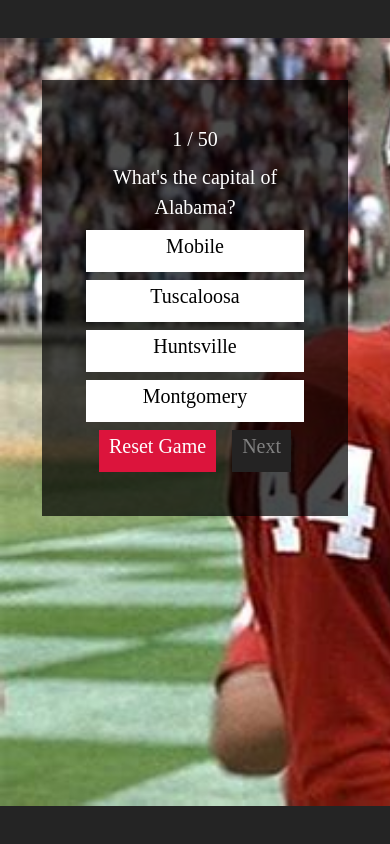
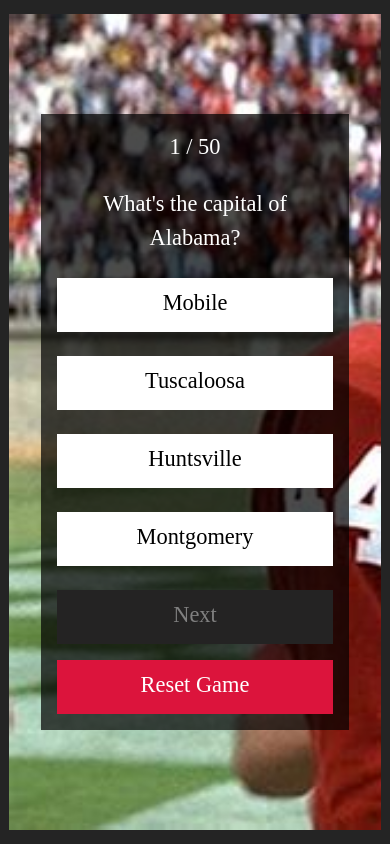
Before and after one commit to EGROENE/us-capitals-quiz, a React (Vite) app: page / in a window 390 px wide. Both pictures are taken after a click on the button "LET'S GO!". Built offline with nearby package versions, Linux system fonts and the light colour scheme; a web font is replaced by a local one.

Commit message:
Revise responsive styling

```diff
--- a/src/App.css
+++ b/src/App.css
@@ -34,7 +34,8 @@
 
 #hero.onQuestion {
   height: 81vh;
-  padding: 42px;
+  /* padding: 42px; */
+  padding: 2rem;
   background-size: cover;
   background-position: unset;
   background-repeat: no-repeat;
@@ -148,27 +149,159 @@
 }
 
 /* Responsive design */
-@media screen and (min-width: 1400px) {
+@media screen and (max-width: 1920px) {
+  #root {
+    max-width: unset;
+  }
+
   .message-box {
-      font-size: xx-large;
-      margin: 149px 240px;
+    margin: 4rem;
   }
 
   .message-box button {
-      font-size: xxx-large;
+    font-size: 2.5rem;
+    padding: 1rem;
+  }
+
+  .message-box h2,
+  .message-box h3 {
+    font-size: 2rem;
+  }
+
+  #hero.onQuestion {
+    width: 78vw;
   }
 
   .display-question {
+    padding: 2rem;
+    row-gap: 1rem;
+    margin: 2rem;
+  }
+
+  .display-question header, .total-score {
+    font-size: 2.75rem;
+  }
+
+  .display-question button {
+    font-size: 2.5rem;
+  }
+
+  .buttons-container {
+    margin-top: 0rem;
+  }
+
+  .buttons-container button {
+    padding: 0.75rem 0.75rem 1.5rem 0.75rem;
+  }
+
+  .second-btn {
+    margin-left: 11rem;
+  }
+
+  .results {
+    width: 68vw;
+  }
+}
+
+@media screen and (max-width: 1600px) {
+  .display-question {
+    padding: 1rem;
+    margin: 0rem;
+    row-gap: 1.25rem;
+  }
+
+  .display-question button {
+    font-size: 2rem;
+  }
+
+  /* .buttons-container {
+    margin-top: 0rem;
+  } */
+}
+
+@media screen and (max-width: 1536px) {
+  .display-question header,
+  .total-score {
+    font-size: 2rem;
+  }
+}
+
+@media screen and (max-width: 1400px) {
+  /* .message-box {
+      font-size: xx-large;
+      margin: 149px 240px;
+  } */
+
+  /* .message-box button {
+      font-size: xxx-large;
+  } */
+
+  /* .display-question {
       padding: 28px 45px 101px 45px;
       row-gap: var(--size-24);
       margin: 34px 34px 159px 34px;
-  }
+      margin: 2rem;
 
-  .display-question header,
+  } */
+
+  /* .display-question header,
   .total-score,
   .display-question button {
       font-size: xxx-large;
       padding-bottom: var(--size-12);
+  } */
+}
+
+@media screen and (max-width: 1280px) {
+  .display-question button {
+    font-size: 1.5rem;
+    padding: 0.5rem 2rem 0.75rem 2rem;
+  }
+
+  .display-question {
+    row-gap: 0.75rem;
+  }
+}
+
+@media screen and (max-width: 1024px) {
+  #hero.onGreet {
+    width: 86%;
+    height: 72rem;
+    margin: auto;
+    padding: 1rem;
+    display: flex;
+    align-items: center;
+  }
+
+  #hero.onQuestion {
+    width: 79vw;
+    display: flex;
+    align-items: center;
+    justify-content: center;
+    height: 63rem;
+  }
+
+  .display-question {
+    padding: 1rem;
+    margin: 0rem;
+    row-gap: 2rem;
+    width: 81%;
+  }
+
+  .display-question header{
+    font-size: 3rem;
+  }
+
+  .total-score {
+    font-size: 2.5rem;
+  }
+
+  .results {
+    height: 37rem;
+    display: flex;
+    flex-direction: column;
+    align-items: center;
+    justify-content: center;
   }
 }
 
@@ -217,6 +350,30 @@
   }
 }
 
+@media screen and (max-width: 914px) {
+  .total-score {
+    font-size: 2rem;
+  }
+}
+
+@media screen and (max-width: 884px) and (max-height: 1104px) {
+  #hero.onGreet {
+    height: 44rem;
+  }
+}
+
+@media screen and (max-width: 820px) {
+  #hero.onGreet {
+    height: 46rem;
+  }
+}
+
+@media screen and (max-width: 810px) {
+  .total-score {
+    font-size: 1.9rem;
+  }
+}
+
 @media screen and (max-width: 768px) {
   #hero {
       padding: 88px;
@@ -229,6 +386,110 @@
   .display-question {
       margin: 0;
       padding: var(--size-16);
+  }
+
+  .second-btn {
+    margin-left: 5rem;
+  }
+
+  .total-score {
+    font-size: 1.5rem;
+  }
+}
+
+@media screen and (max-width: 615px) {
+  .message-box button {
+    font-size: 1.75rem;
+  }
+
+  .display-question header {
+    font-size: 2rem;
+  }
+
+  .buttons-container {
+    display: flex;
+    justify-content: space-between;
+  }
+
+  .second-btn {
+    margin-left: 0rem;
+  }
+}
+
+@media screen and (max-width: 600px) {
+  h1 {
+    font-size: 4rem;
+    line-height: 1.5;
+    margin: 0;
+  }
+
+  .total-score {
+    font-size: 1.3rem;
+  }
+}
+
+@media screen and (max-width: 600px) and (max-height: 960px) {
+  #hero.onQuestion {
+    height: 50rem;
+  }
+
+  .message-box {
+    display: flex;
+    flex-direction: column;
+    justify-content: space-evenly;
+    align-items: center;
+    padding: 2rem;
+  }
+
+  .message-box h1 {
+    font-size: 3rem;
+  }
+}
+
+@media screen and (max-width: 540px) {
+  .message-box {
+    margin: 0rem;
+    padding: 1rem;
+  }
+
+  .display-question {
+    width: 97%;
+  }
+
+  .results {
+    margin: 0rem;
+    height: 24rem;
+    padding: 1rem;
+    display: flex;
+    flex-direction: column;
+    align-items: center;
+    justify-content: space-around;
+  }
+
+  .message-box h1 {
+    font-size: 2.6rem;
+  }
+}
+
+@media screen and (max-width: 500px) {
+  .display-question {
+    width: 94%;
+  }
+
+  .message-box h1 {
+    line-height: 1.4;
+    font-size: 2.5rem;
+  }
+}
+
+@media screen and (max-width: 448px) {
+  .total-score {
+    font-size: 1.2rem;
+  }
+
+  .message-box h1 {
+    line-height: 1.4;
+    font-size: 2.3rem;
   }
 }
 
@@ -249,15 +510,71 @@
   }
 }
 
-@media screen and (max-width: 375px) {
-  #hero {
-      padding: 25px;
+@media screen and (max-width: 414px) {
+  .display-question {
+    row-gap: 1.5rem;
   }
 
   .display-question {
-      row-gap: var(--size-8);
-      margin: 8px 0;
-      padding: 37px 16px;
+    padding: 1rem;
+  }
+
+  .display-question header,
+  .total-score,
+  .display-question button {
+    font-size: 1.4rem;
+  }
+
+  .buttons-container {
+    flex-direction: column-reverse;
+  }
+
+  .second-btn {
+    margin-bottom: 1rem;
+  }
+
+  .message-box h1 {
+    font-size: 2.2rem;
+  }
+
+  .message-box header {
+    font-size: 1.4rem;
+  }
+}
+
+@media screen and (max-width: 414px) and (max-height: 736px) {
+  #hero.onGreet {
+    height: 33rem;
+  }
+
+  #hero.onQuestion {
+    height: 41rem;
+  }
+
+  .display-question {
+    row-gap: 0.8rem;
+  }
+}
+
+@media screen and (max-width: 393px) {
+  .message-box h1 {
+    font-size: 2.1rem;
+  }
+
+  .message-box button {
+    font-size: 1.1rem;
+  }
+}
+
+@media screen and (max-width: 393px) and (max-height: 851px) {
+  #hero.onQuestion {
+    height: 47rem;
+  }
+}
+
+@media screen and (max-width: 393px) and (max-height: 808px) {
+  #hero.onQuestion {
+    height: 46rem;
   }
 }
 
@@ -281,11 +598,56 @@
       margin: 0 0 0 16px;
       padding: 0 0 8px 0;
   }
+}
 
-/*   .buttons-container button:nth-child(2) {
-      margin-left: 0;
-      margin-top: 8px;
-  } */
+@media screen and (max-width: 384px) {
+  #hero.onQuestion {
+    height: 48rem;
+  }
+}
+
+@media screen and (max-width: 375px) {
+  #hero {
+      padding: 25px;
+  }
+
+  #hero.onQuestion {
+    height: 36rem;
+  }
+
+  .display-question {
+      row-gap: var(--size-8);
+      margin: 8px 0;
+      padding: var(--size-20) 1rem;
+  }
+
+  .display-question button,
+  .total-score {
+      font-size: 0.95rem;
+  }
+
+  .buttons-container {
+    margin-top: 1rem;
+  }
+
+  .results {
+    height: 18rem;
+  }
+
+  .message-box h1 {
+    font-size: 2rem;
+  }
+}
+
+@media screen and (max-width: 360px) and (max-height: 740px) {
+  #hero.onGreet {
+    height: 41rem;
+  }
+
+  .message-box h2,
+  .message-box h3 {
+    font-size: 1.5rem;
+  }
 }
 
 @media screen and (max-width: 320px) {
@@ -293,8 +655,16 @@
       padding: 32px;
   }
 
+  #hero.onGreet {
+    height: 29rem;
+  }
+
   .message-box {
-      margin: 24px;
+      margin: 5px;
+  }
+
+  .message-box h1 {
+    font-size: 1.74rem;
   }
 
   .total-score {
@@ -312,3 +682,29 @@
       margin-top: var(--size-8);
   }
 }
+
+@media screen and (max-width: 320px) and (max-height: 568px) {
+  #hero.onQuestion {
+    height: 31rem;
+  }
+
+  .display-question {
+    row-gap: 0.25rem;
+  }
+
+  .display-question header {
+    margin-bottom: 1rem;
+  }
+
+  .display-question button, .total-score {
+    font-size: 0.85rem;
+  }
+
+  .buttons-container {
+    margin-top: 0.5rem;
+  }
+
+  .total-score {
+    font-size: 0.95rem;
+  }
+}
```
